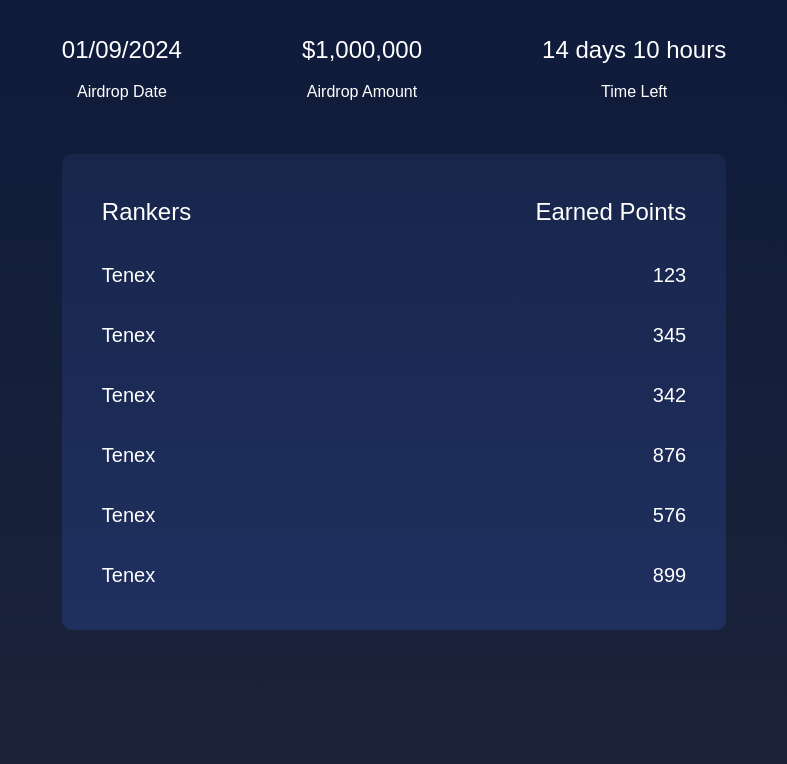
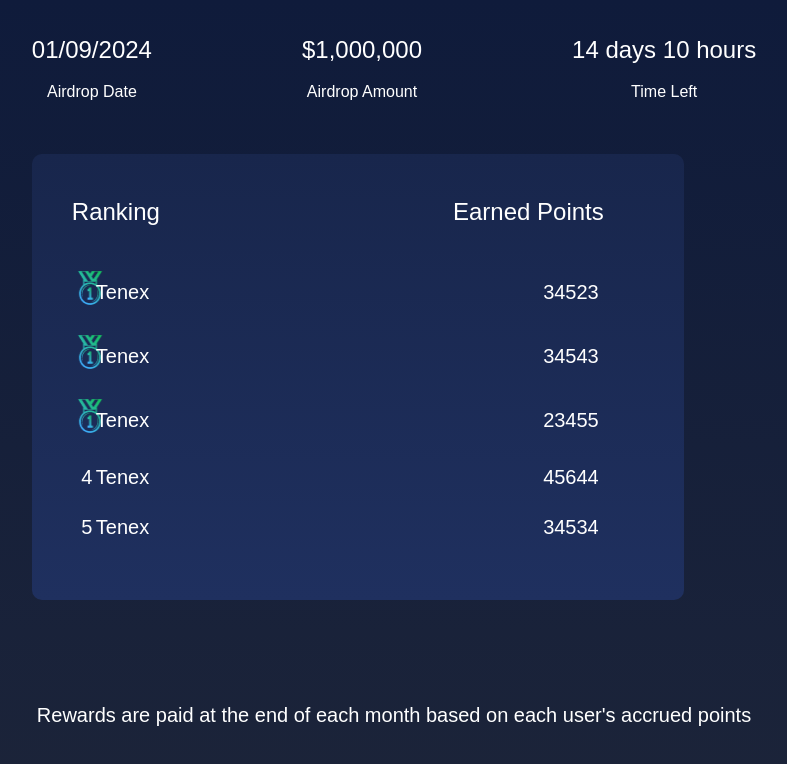
Before and after one commit to YashGaur000/Social-mining, a React (Vite) app: page /Leaderboard in a window 1280 px wide. Shown: the top 764 px of the page, without its empty margins (246-1033 px from the left). Built offline with nearby package versions, Linux system fonts and the light colour scheme.

Commit message:
added: link your wallet

```diff
--- a/package.json
+++ b/package.json
@@ -14,6 +14,7 @@
     "react-dom": "^18.3.1",
     "react-icons": "^5.3.0",
     "react-router-dom": "^6.26.1",
+    "react-scrollbars-custom": "^4.1.1",
     "styled-components": "^6.1.12"
   },
   "devDependencies": {
--- a/src/components/Leaderboard/modules/Leaderboard.tsx
+++ b/src/components/Leaderboard/modules/Leaderboard.tsx
@@ -1,10 +1,24 @@
 import React from 'react';
-import { AirdropBox, AirdropInfo, AirdropInfoBox, AirdropInfoSub, BoardWrapper, PointBox, Points, RankandPointBox, RankandPointBoxWrapper, RankandPointValueBox, RankBox, Rankers, SocialLogoDiv } from '../styles/Leaderboard.style';
+import { AirdropBox, AirdropInfo, AirdropInfoBox, AirdropInfoSub, BoardWrapper, EarnedPoints, Name, ParticipantBox, PointBox, Points, RankandPointBox, RankandPointBoxWrapper, RankandPointValueBox, RankBox, Rankers} from '../styles/Leaderboard.style';
+import Medal from '../../../assets/medal.png';
 import { Card } from '../../common/Card';
+import { Score, SocialLogo } from '../../TaskList/styles/TaskList.style';
 
 const Leaderboard: React.FC = () => {
 
-    const players = [
+    const Runnerups = [
+        'Yash',
+        'Yash',
+        'Yash',
+    ];
+
+
+    const Players = [
+        'Tenex',
+        'Tenex',
+        'Tenex',
+        'Tenex',
+        'Tenex',
         'Tenex',
         'Tenex',
         'Tenex',
@@ -13,13 +27,25 @@ const Leaderboard: React.FC = () => {
         'Tenex'
     ];
 
+    const RunnerupsPoints = [
+        '999',
+        '888',
+        '777',
+    ];
+
+
     const PlayersPoints = [
-        '123',
-        '345',
-        '342',
-        '876',
-        '576',
-        '899'
+        '34523',
+        '34543',
+        '23455',
+        '45644',
+        '34534',
+        '34523',
+        '34543',
+        '23455',
+        '45644',
+        '34534',
+        '64544'
     ];
 
     return (
@@ -50,12 +76,12 @@ const Leaderboard: React.FC = () => {
                     </AirdropInfoSub>
                 </AirdropInfoBox>
             </AirdropBox>
-            <Card>
+            <Card width='90%'>
                 <RankandPointBoxWrapper>
                     <RankandPointBox>
                         <RankBox >
                             <Rankers Fontsize='24px'>
-                                Rankers
+                                Ranking
                             </Rankers>
                         </RankBox>
                         <PointBox >
@@ -64,23 +90,49 @@ const Leaderboard: React.FC = () => {
                             </Points>
                         </PointBox>
                     </RankandPointBox>
-                    <RankandPointValueBox>
-                        <RankBox Displaydirection='column'>
-                            {players.map((player) => (
-                                <Rankers key={player} Fontsize='20px'>
-                                    {player}
-                                </Rankers>
-                            ))}
-                        </RankBox>
-                        <PointBox Displaydirection='column'>
-                            {PlayersPoints.map((Point) => (
-                                <Points key={Point} Fontsize='20px'>{Point}</Points>
-                            ))}
-                        </PointBox>
+                    {/* <RankandPointValueBox>
+                        {Runnerups.map((Runnerup, index) => (
+                            <ParticipantBox key={index}>
+                            {index < 3 && (
+                                <SocialLogo height="30px" width="30px" src={Medal} />
+                            )}
+                            <Name>
+                                {index < 3 ? Runnerup : `${index + 1} ${Runnerup}`}
+                            </Name>
+                            <EarnedPoints>{RunnerupsPoints[index]}</EarnedPoints>
+                            </ParticipantBox>
+                        ))}
+                     {Players.map((Player, index) => (
+                        <ParticipantBox Margin='0px 0px 0px 10px' key={index}>
+                            {`${index + 4}`}
+                            <Name>
+                            {`${Player}`}
+                            </Name>
+                            <EarnedPoints>{PlayersPoints[index]}</EarnedPoints>
+                        </ParticipantBox>
+                        ))}
+                        </RankandPointValueBox> */}
 
-                    </RankandPointValueBox>
+<RankandPointValueBox>
+    {Players.map((Player, index) => (
+        <ParticipantBox key={index}>
+            <RankBox>
+                {index < 3 ? (
+                    <SocialLogo height="36px" width="36px" src={Medal} />
+                ) : (
+                    `${index + 1}`
+                )}
+            </RankBox>
+            <Name>
+                {Player}
+            </Name>
+            <EarnedPoints>{PlayersPoints[index]}</EarnedPoints>
+        </ParticipantBox>
+    ))}
+</RankandPointValueBox>
                 </RankandPointBoxWrapper>
             </Card>
+            <Score>Rewards are paid at the end of each month based on each user&apos;s accrued points</Score>
         </BoardWrapper>
     );
 };
--- a/src/components/Leaderboard/styles/Leaderboard.style.tsx
+++ b/src/components/Leaderboard/styles/Leaderboard.style.tsx
@@ -14,8 +14,9 @@ export const SocialLogoDiv = styled.div<{ theme: DefaultTheme}>`
 
 export const AirdropBox = styled.div<{ theme: DefaultTheme}>`
     display: flex;
-    gap: 120px;
+    gap: 150px;
     margin-bottom: 40px;
+
 `;
 
 export const AirdropInfoBox = styled.div<{ theme: DefaultTheme}>`
@@ -48,17 +49,95 @@ export const RankandPointBox = styled.div<{ theme: DefaultTheme}>`
     margin-bottom: 30px;
 `;
 
-export const RankandPointValueBox = styled.div<{ theme: DefaultTheme}>`
-    display: flex;
-    justify-content: space-between;
+// export const RankandPointValueBox = styled.div<{ theme: DefaultTheme}>`
+//     display: flex;
+//     justify-content: space-between;
+//     flex-direction: column;
+//     gap: 30px;
+// `;
+
+export const RankandPointValueBox = styled.div`
+  height: 300px; // Adjust this value as needed
+  overflow-y: auto;
+  padding-right: 45px; // Add some padding for the scrollbar
+
+  // Optional: Customize the scrollbar
+  &::-webkit-scrollbar {
+    width: 6px;
+  }
+
+  &::-webkit-scrollbar-track {
+    background: #0f1d2d;;
+  }
+
+  &::-webkit-scrollbar-thumb {
+    background: #1cede3;
+    border-radius: 10px;
+  }
+
+  &::-webkit-scrollbar-thumb:hover {
+    background: #13a8a0;
+  }
 `;
 
-export const RankBox = styled.div<{ theme: DefaultTheme
-    Displaydirection?: string;
-}>`
-    display: flex;
-    flex-direction: ${({ Displaydirection }) => Displaydirection};
-    gap: 30px;
+export const Medal = styled.div<{ theme: DefaultTheme}>`
+
+`;
+
+// export const ParticipantBox = styled.div<{ theme: DefaultTheme
+//     Displaydirection?: string;
+//     Margin?: string;
+// }>`
+// margin: ${({ Margin }) => Margin};
+//     // display: flex;
+//       display: flex;
+//   align-items: center;
+//   padding: 5px 0;
+
+// `;
+
+// export const Name = styled.div<{ theme: DefaultTheme
+//     Displaydirection?: string;
+// }>`
+// margin-left: 30px;
+// margin-right: 80%;
+//      display: flex;
+//   align-items: center;
+// `;
+
+// export const EarnedPoints = styled.div<{ theme: DefaultTheme
+//     Displaydirection?: string;
+// }>`
+
+// `;
+
+// export const RankBox = styled.div<{ theme: DefaultTheme
+//     Displaydirection?: string;
+// }>`
+//     display: flex;
+//     flex-direction: ${({ Displaydirection }) => Displaydirection};
+//     gap: 30px;
+// `;
+
+export const ParticipantBox = styled.div`
+  display: flex;
+  align-items: center;
+  padding: 10px 0;
+  font-size: 20px;
+`;
+
+export const RankBox = styled.div`
+  width: 30px;
+//   text-align: center;
+`;
+
+export const Name = styled.div`
+  flex: 1;
+  margin-left: -400px;
+`;
+
+export const EarnedPoints = styled.div`
+  margin-left: auto;
 `;
 
 export const Rankers = styled.div<{ theme: DefaultTheme;
@@ -79,6 +158,7 @@ export const PointBox = styled.div<{ theme: DefaultTheme
 export const Points = styled.div<{ theme: DefaultTheme;
     Fontsize?: string;
 }>`
+    margin-right: 40px;
     font-size: ${({Fontsize}) => Fontsize};
     font-family: ${({ theme }) => theme.fonts.main};
 `;
--- /dev/null
+++ b/src/components/LinkwithRewards/modules/AddressPopup.tsx
@@ -0,0 +1,28 @@
+import React from 'react';
+import { InputField, InputFieldBox, LinkAddressBox, PopupHeader } from '../styles/AddressPopup.style';
+import { Card } from '../../common/Card';
+import { GlobalButton } from '../../common/Buttons/GlobalButton';
+
+const AddressPopup: React.FC = () => {
+    return(
+
+        <Card margin='350px'>
+            <PopupHeader>
+                Link Your Wallet for Rewards
+            </PopupHeader>
+            <InputFieldBox>
+                <InputField
+                    type='text'
+                    placeholder='Enter your wallet address to receive your rewards'
+                />
+            </InputFieldBox>
+            <LinkAddressBox>
+                <GlobalButton><strong> Link Address</strong>
+
+                </GlobalButton>
+            </LinkAddressBox>
+        </Card>
+    );
+};
+
+export default AddressPopup;
--- /dev/null
+++ b/src/components/LinkwithRewards/styles/AddressPopup.style.tsx
@@ -0,0 +1,28 @@
+import styled from "styled-components";
+import { DefaultTheme } from "../../../styles/Theme";
+
+
+export const PopupWrapper = styled.div<{ theme: DefaultTheme}>`
+    display: flex;
+    flex-direction: column;
+`;
+
+export const PopupHeader = styled.div<{ theme: DefaultTheme}>`
+    font-size: 24px;
+    text-align: left;
+`;
+
+export const InputFieldBox = styled.div<{ theme: DefaultTheme}>`
+
+`;
+
+export const InputField = styled.input<{ theme: DefaultTheme}>`
+    background: transparent;
+    height: 38px;
+    width: 380px;
+    border: transparent;
+`;
+
+export const LinkAddressBox = styled.div<{ theme: DefaultTheme}>`
+    font-family: ${({ theme }) => theme.fonts.main};
+`;
--- /dev/null
+++ b/src/pages/LinkwithAddress/LinkAddressPage.tsx
@@ -0,0 +1,29 @@
+import React from 'react';
+import { DefaultTheme } from '../../styles/Theme';
+import styled from 'styled-components';
+import AddressPopup from '../../components/LinkwithRewards/modules/AddressPopup';
+
+
+const LinkWalletContainer = styled.div<{ theme: DefaultTheme}>`
+    display: flex;
+    justify-content: flex-start;
+    align-items: flex-start;
+    // gap: 20px;
+    // padding: 40px;
+    color: ${({ theme }) => theme.colors.text};
+    height: 150vh;
+    @media (max-width: 1024px) {
+        display: inline;
+        text-align: -webkit-center;
+    }
+`;
+
+const LinkWalletPage: React.FC = () => {
+    return(
+        <LinkWalletContainer>
+            <AddressPopup/>
+        </LinkWalletContainer>
+    );
+};
+
+export default LinkWalletPage;
--- a/src/routes/AppRoutes.tsx
+++ b/src/routes/AppRoutes.tsx
@@ -3,6 +3,8 @@ import BackgroundWrapper from "./BackgroundWrapper";
 import { Route, Routes } from "react-router-dom";
 import TaskListPage from "../pages/tasklist/TaskListPage";
 import LeaderboardPage from "../pages/leaderboard/LeaderboardPage";
+import AddressPopup from "../components/LinkwithRewards/modules/AddressPopup";
+import LinkWalletPage from "../pages/LinkwithAddress/LinkAddressPage";
 
 const AppRoutes: React.FC = () => {
     const [isLoading, setIsLoading] = useState(true);
@@ -21,6 +23,7 @@ const AppRoutes: React.FC = () => {
               <Routes>
                 <Route path="/Tasks" element={<TaskListPage/>} />
                 <Route path="/Leaderboard" element={<LeaderboardPage/>} />
+                <Route path="/LinkWallet" element={<LinkWalletPage/>} />
               </Routes>
             </BackgroundWrapper>
           )}
```
Also changed, not shown: 1 other file (tests, documents, lock files or other folders).
